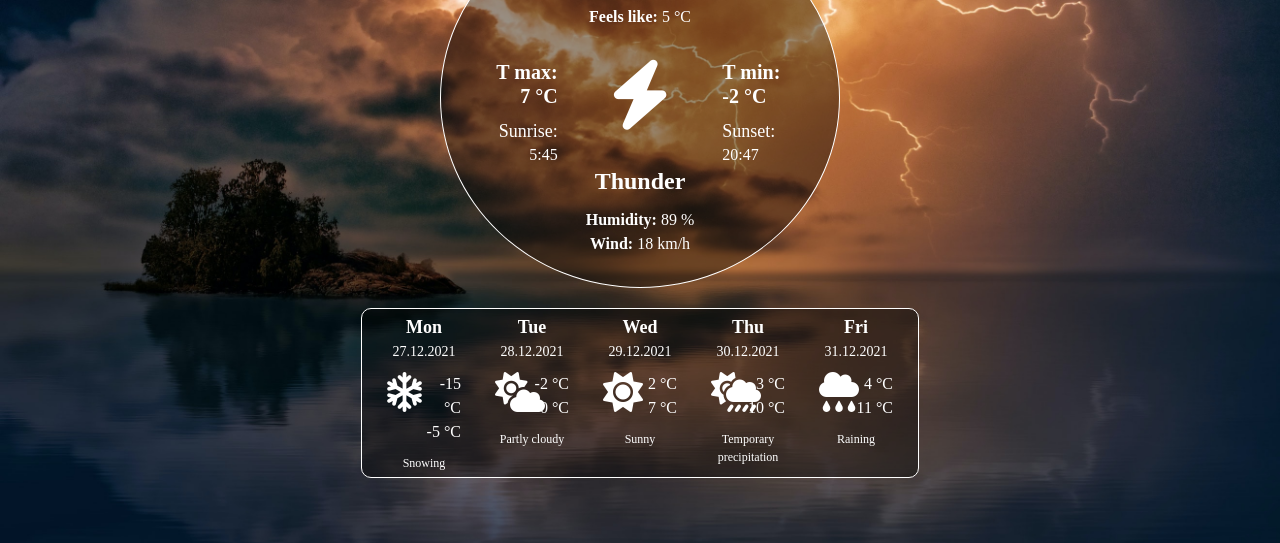
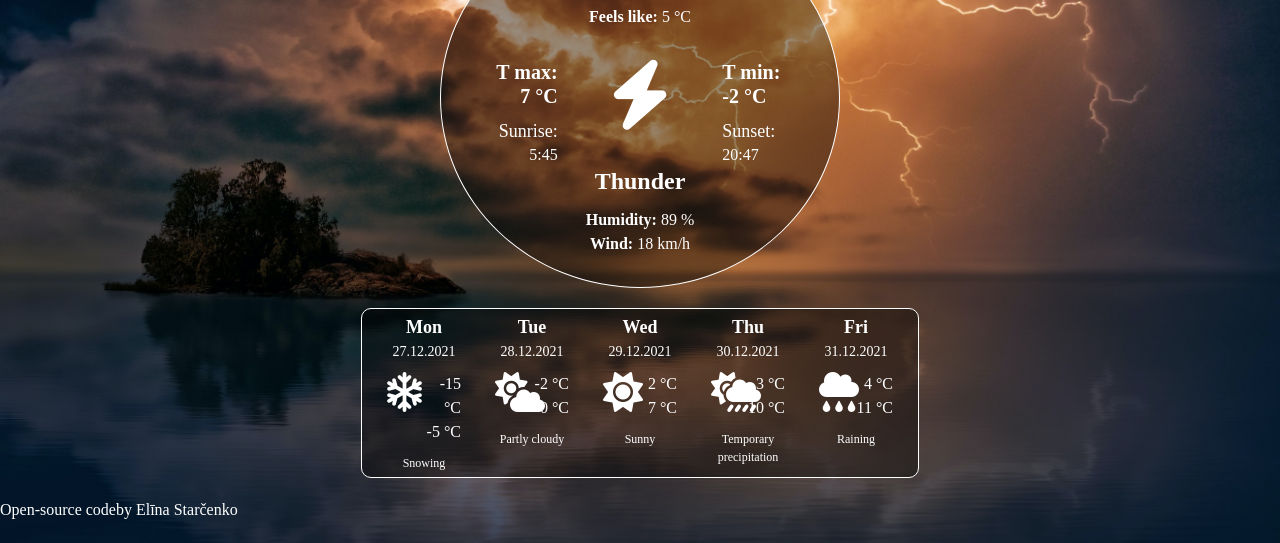
Before and after one commit to ElinaStarcenko/ES-weather, a plain HTML site: page index.html in a window 1280 px wide. Shown: the part 257-800 px from the top of the page. Drawn offline with nearby package versions, Linux system fonts and the light colour scheme; no server answers; a web font is replaced by a local one.

Commit message:
added open-source link

```diff
--- a/index.html
+++ b/index.html
@@ -173,6 +173,7 @@
           </div>
         </div>
       </footer>
+      <p><a href="https://github.com/ElinaStarcenko/ES-weather">Open-source code</a>by Elīna Starčenko </p>
     </div>
     <script src="src/index.js"></script>
   </body>
```
